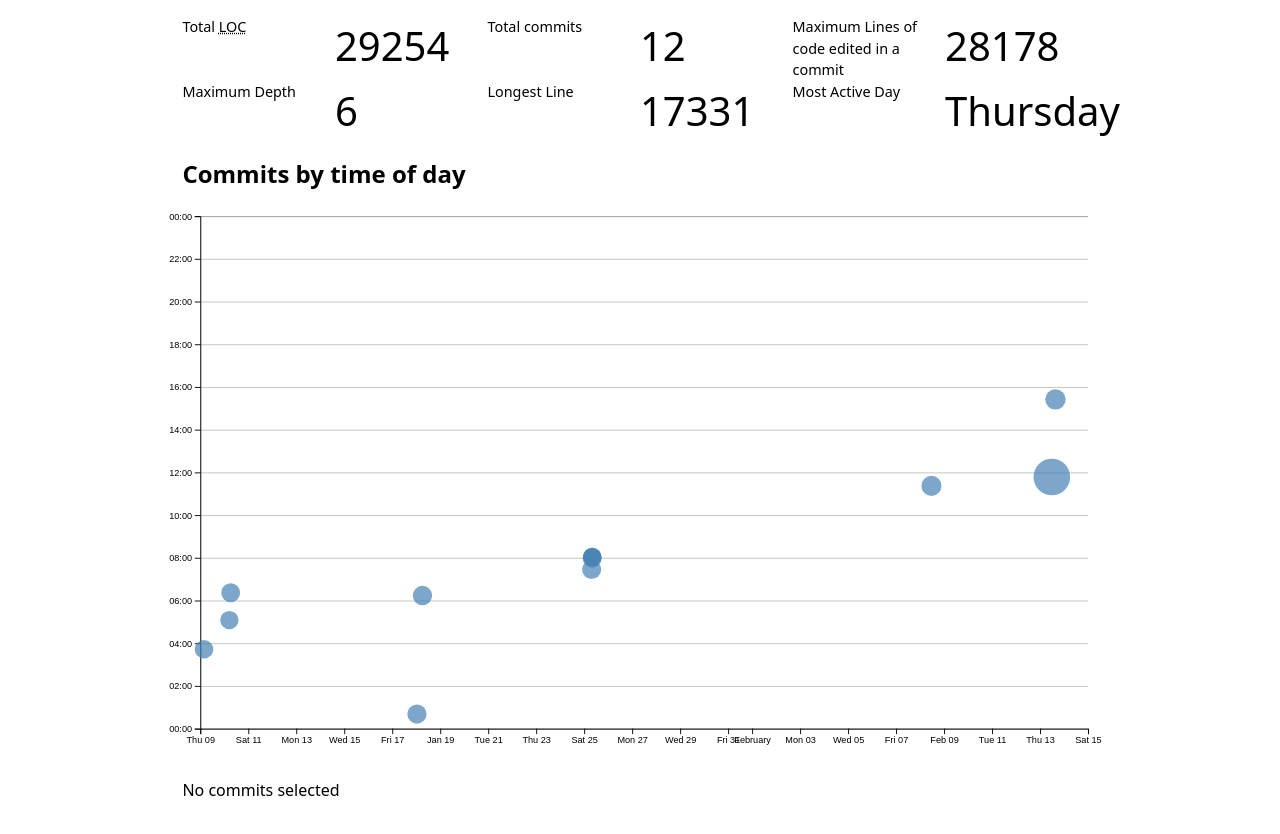
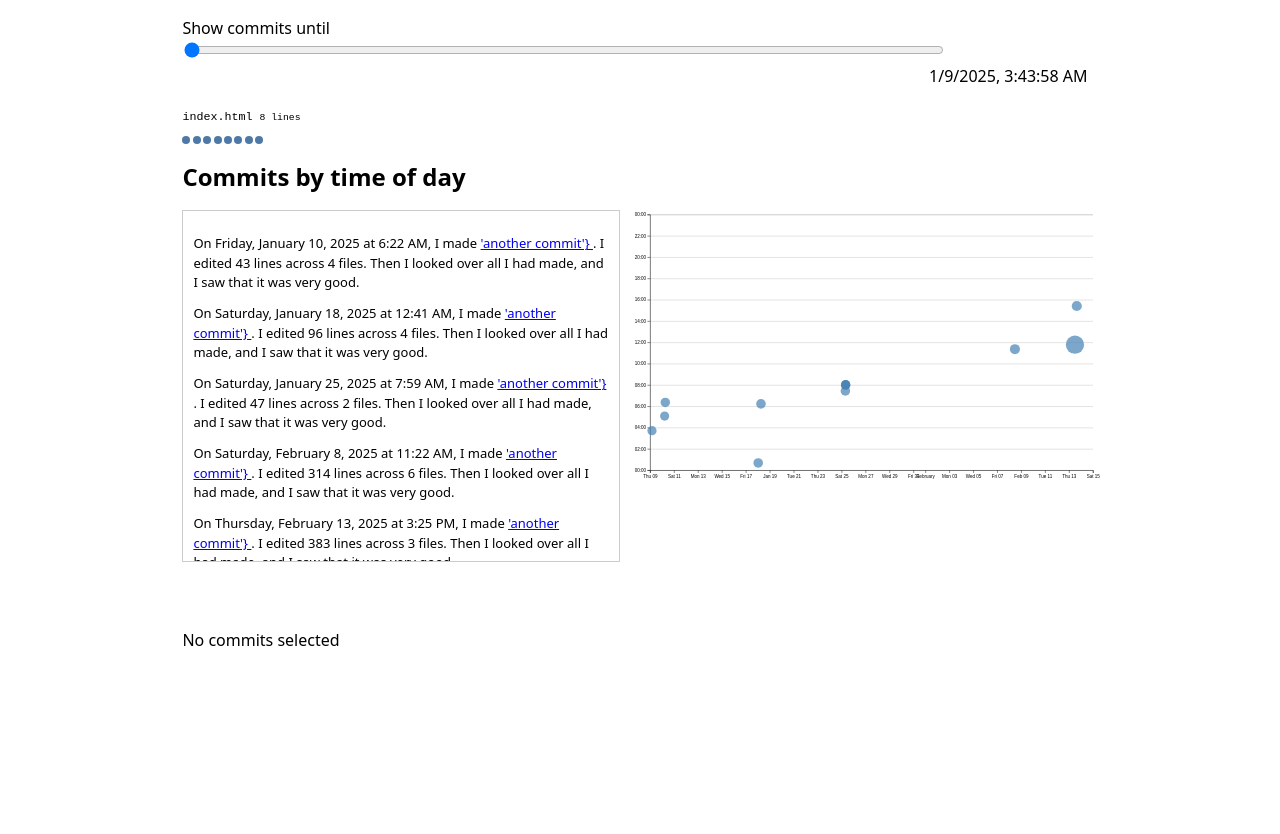
Before and after one commit to calwilee/portf, a website: page meta/index.html in a window 1280 px wide. Shown: the part 111-945 px from the top of the page. After the commit the page ends 800 px from the top, so only its background shows below. Drawn offline with nearby package versions, Linux system fonts and the light colour scheme.

Commit message:
finished lab8

```diff
--- a/meta/index.html
+++ b/meta/index.html
@@ -21,9 +21,43 @@
         <a href="../resume/resume.html" >Resume</a>
     </nav> -->
     <H1 class = 'title'>Meta</H1>
-    <div id="stats"></div>
+    <div id = 'bar'>
+
+        <label id = 'scroll'>
+            Show commits until
+            <input id="time-slider" type="range" min="0" max="100" value="-1" step="1">
+        </label>
+
+    </div>
+    <div style="width: 100%; display:flex;">
+        <time id ='selectedTime'>12:00 PM</time>
+
+
+    </div>
+    <dl class="files">
+  <!-- we want the following structure for each file-->
+  <div>
+    <dt>
+      <code>{file.name}</code>
+    </dt>
+    <dd><div class="line"></div></dd>
+  </div>
+  <div>
+    ...
+  </div>
+</dl>
+
+
+
     <h2>Commits by time of day</h2>
-    <div id="chart"></div>
+    <div id="scrollytelling">
+      <div id="scroll-container">
+          <div id="spacer"></div>
+          <div id="items-container"></div>
+      </div>
+      <!-- our old scatterplot div -->
+      <div id="chart"></div>
+  </div>
     <dl id="commit-tooltip", class="info tooltip">
         <dt>Commit</dt>
         <dd>
--- a/meta/main.js
+++ b/meta/main.js
@@ -1,32 +1,100 @@
+let selectedCommits = [];
+let commitProgress = 100; // percentage of time for the slider
+let filteredCommits = [];
 let data = [];
 let commits = [];
 const width = 1000;
 const height = 600;
 let xScale;
 let yScale;
+let commitMaxTime;
+let timeSlider;
+let timeScale;
+let itemsContainer;
+
+// Function to update the display of the selected time
+function updateTimeDisplay() {
+  console.log(timeSlider.value)
+  commitProgress = Number(timeSlider.value);
+  commitMaxTime = timeScale.invert(commitProgress);
+  selectedTime.textContent = commitMaxTime.toLocaleString();
+  filterCommitsByTime(commitMaxTime);
+  updateScatterplot(filteredCommits);
+  updateFileDetails(); // Update file details after time update
+}
+
+// Function to filter commits by time
+function filterCommitsByTime(commitMaxTime) {
+  filteredCommits = commits.filter((commit) => commit.datetime <= commitMaxTime);
+  console.log(filteredCommits)
+  updateFileDetails(); // Update file details whenever commits are filtered
+}
+
+// Function to update file details
+function updateFileDetails() {
+  // Extract lines and files from the filtered commits
+  let lines = filteredCommits.flatMap((d) => d.lines);
+  let files = d3
+    .groups(lines, (d) => d.file)
+    .map(([name, lines]) => {
+      return { name, lines };
+    });
+  files = d3.sort(files, (d) => -d.lines.length);
+
+
+  // Clear previous file details
+  d3.select('.files').selectAll('div').remove();
+
+  // Create new file details
+  let filesContainer = d3.select('.files').selectAll('div').data(files).enter().append('div');
+
+  // Append file names and line count
+  filesContainer.append('dt')
+    .append('code')
+    .html(d => `${d.name} <small>${d.lines.length} lines</small>`); // File name with line count
+  let fileTypeColors = d3.scaleOrdinal(d3.schemeTableau10);
+
+  // Append lines as individual divs inside the dd
+  filesContainer.append('dd')
+      .selectAll('div')
+      .data(d => d.lines)
+      .enter()
+      .append('div')
+      .attr('class', 'line')
+      .style('background', d => fileTypeColors(d.type)); // Each line as a dot
+}
 
 async function loadData() {
   data = await d3.csv('loc.csv', (row) => ({
     ...row,
-      line: Number(row.line), // or just +row.line
+    line: Number(row.line),
     depth: Number(row.depth),
     length: Number(row.length),
     date: new Date(row.date + 'T00:00' + row.timezone),
     datetime: new Date(row.datetime),
   }));
-    displayStats()
+  processCommits();
+  displayStats();
 }
 
 document.addEventListener('DOMContentLoaded', async () => {
+  timeSlider = document.getElementById('time-slider');
+  console.log(timeSlider.value);
+
   await loadData();
-  createScatterplot();
+  timeScale = d3.scaleTime([d3.min(commits, (d) => d.datetime), d3.max(commits, (d) => d.datetime)], [0, 100]);
+  timeSlider.addEventListener('input', updateTimeDisplay);
+
+  updateTimeDisplay(); // Update the time display after data is loaded
+
+  updateScatterplot(commits); // Call with all commits on page load
   updateTooltipVisibility(false);
   brushSelector();
+  lodeall();
+  setupscrollthing();
 });
 
-
-
-
+// Create commit objects from raw data
 function processCommits() {
   commits = d3
     .groups(data, (d) => d.commit)
@@ -49,30 +117,25 @@ function processCommits() {
         value: lines,
         writable: false,
         enumerable: true,
-            configurable: false
-          // What other options do we need to set?
-          // Hint: look up configurable, writable, and enumerable
+        configurable: false,
       });
 
       return ret;
     });
 }
+
+// Display stats (total commits, max lines, etc.)
 function displayStats() {
-    // Process commits first
   processCommits();
 
-    // Create the dl element
   const dl = d3.select('#stats').append('dl').attr('class', 'stats');
 
-    // Add total LOC
   dl.append('dt').html('Total <abbr title="Lines of code">LOC</abbr>');
   dl.append('dd').text(data.length);
 
-    // Add total commits
   dl.append('dt').text('Total commits');
   dl.append('dd').text(commits.length);
 
-    // Add more stats as needed...
   dl.append('dt').text('Maximum Lines of code edited in a commit');
   dl.append('dd').text(d3.max(commits, (c) => c.totalLines));
 
@@ -82,33 +145,21 @@ function displayStats() {
   dl.append('dt').text('Longest Line');
   dl.append('dd').text(d3.max(data, (d) => d.length));
 
-
-    let daycount =  d3.rollup(data, (d) => d.length, (d) => d.date.toLocaleDateString('en-US', { weekday: 'long' }));
-    daycount =  Array.from(daycount);
+  let daycount = d3.rollup(data, (d) => d.length, (d) => d.date.toLocaleDateString('en-US', { weekday: 'long' }));
+  daycount = Array.from(daycount);
   dl.append('dt').text('Most Active Day');
   dl.append('dd').text(daycount[0][0]);
 }
 
-function createScatterplot(){
-    const margin = { top: 10, right: 10, bottom: 30, left: 20 };
+// Create scatterplot function
+function updateScatterplot(filteredCommits) {
+  d3.select('svg').remove(); // first clear the svg
+  const svg = d3.select('#chart').append('svg').attr('viewBox', `0 0 ${width} ${height}`).style('overflow', 'visible');
 
-    const svg = d3
-    .select('#chart')
-    .append('svg')
-    .attr('viewBox', `0 0 ${width} ${height}`)
-    .style('overflow', 'visible');
-
-
-    xScale = d3
-    .scaleTime()
-    .domain(d3.extent(commits, (d) => d.datetime))
-    .range([0, width])
-    .nice();
-
+  xScale = d3.scaleTime().domain(d3.extent(filteredCommits, (d) => d.datetime)).range([0, width]).nice();
   yScale = d3.scaleLinear().domain([0, 24]).range([height, 0]);
 
-
-
+  const margin = { top: 10, right: 10, bottom: 30, left: 20 };
   const usableArea = {
     top: margin.top,
     right: width - margin.right,
@@ -117,91 +168,58 @@ function createScatterplot(){
     width: width - margin.left - margin.right,
     height: height - margin.top - margin.bottom,
   };
-    const sortedCommits = d3.sort(commits, (d) => -d.totalLines);
+  const sortedCommits = d3.sort(filteredCommits, (d) => -d.totalLines);
+  const [minLines, maxLines] = d3.extent(sortedCommits, (d) => d.totalLines);
+  const rScale = d3.scaleSqrt().domain([minLines, maxLines]).range([10, 20]);
 
-    const [minLines, maxLines] = d3.extent(sortedCommits, (d) => d.totalLines);
-    const rScale = d3.scaleSqrt().domain([minLines, maxLines]).range([10, 20]); // adjust these values based on your experimentation
-
-
-
-    // Update scales with new ranges
   xScale.range([usableArea.left, usableArea.right]);
   yScale.range([usableArea.bottom, usableArea.top]);
 
   const dots = svg.append('g').attr('class', 'dots');
 
-    dots
-    .selectAll('circle').data(sortedCommits).join('circle')
+  dots.selectAll('circle').remove();
+  dots.selectAll('circle')
     .data(sortedCommits)
     .join('circle')
     .attr('cx', (d) => xScale(d.datetime))
     .attr('cy', (d) => yScale(d.hourFrac))
     .attr('r', (d) => rScale(d.totalLines))
-    .style('fill-opacity', 0.7) // Add transparency for overlapping dots
+    .style('fill-opacity', 0.7)
     .attr('fill', 'steelblue')
     .on('mouseenter', (event, d) => {
-        d3.select(event.currentTarget).style("fill-opacity", 1);
+      d3.select(event.currentTarget).style('fill-opacity', 1);
       updateTooltipContent(d);
       updateTooltipVisibility(true);
       updateTooltipPosition(event);
-
     })
     .on('mouseleave', () => {
-        d3.select(event.currentTarget).style('fill-opacity', 0.7); // Restore transparency
+      d3.select(event.currentTarget).style('fill-opacity', 0.7);
       updateTooltipVisibility(false);
     })
-    .on("mousemove", (event) => {
+    .on('mousemove', (event) => {
       updateTooltipPosition(event);
     });
 
-    const gridlines = svg
-    .append('g')
-    .attr('class', 'gridlines')
-    .attr('transform', `translate(${usableArea.left}, 0)`)
-    .style('stroke', 'lightgray')
-    .style('stroke-width', 0.5)
-    .style('opacity', 0.5);
-
+  const gridlines = svg.append('g').attr('class', 'gridlines').attr('transform', `translate(${usableArea.left}, 0)`).style('stroke', 'lightgray').style('stroke-width', 0.5).style('opacity', 0.5);
   gridlines.call(d3.axisLeft(yScale).tickFormat('').tickSize(-usableArea.width));
 
+  const xAxis = d3.axisBottom(xScale);
+  const yAxis = d3.axisLeft(yScale).tickFormat((d) => String(d % 24).padStart(2, '0') + ':00');
 
-
-
-
-    const xAxis = d3.axisBottom(xScale);
-    const yAxis = d3
-    .axisLeft(yScale)
-    .tickFormat((d) => String(d % 24).padStart(2, '0') + ':00');
-
-
-    // Add X axis
-    svg
-    .append('g')
-    .attr('transform', `translate(0, ${usableArea.bottom})`)
-    .call(xAxis);
-
-    // Add Y axis
-    svg
-    .append('g')
-    .attr('transform', `translate(${usableArea.left}, 0)`)
-    .call(yAxis);
-
-
-
+  svg.append('g').attr('transform', `translate(0, ${usableArea.bottom})`).call(xAxis);
+  svg.append('g').attr('transform', `translate(${usableArea.left}, 0)`).call(yAxis);
 }
 
+// Tooltip functionality
 function updateTooltipContent(commit) {
   const link = document.getElementById('commit-link');
   const date = document.getElementById('commit-date');
-    if (Object.keys(commit).length === 0){
+  if (Object.keys(commit).length === 0) {
     link.href = '';
     link.textContent = '';
     date.textContent = '';
-
     return;
-
   }
-
 
   link.href = commit.url;
   link.textContent = commit.id;
@@ -221,81 +239,53 @@ function updateTooltipPosition(event) {
   tooltip.style.top = `${event.clientY}px`;
 }
 
-
-
-//Brushing
-let brushSelection = null;
-
+// Brushing functionality
 function brushSelector() {
   const svg = document.querySelector('svg');
   d3.select(svg).call(d3.brush().on('start brush end', brushed));
-
   d3.select(svg).selectAll('.dots, .overlay ~ *').raise();
-
 }
 
 function brushed(event) {
-    brushSelection = event.selection;
-    console.log(event);
+  selectedCommits = !event.selection
+    ? []
+    : commits.filter((commit) => {
+        let min = { x: event.selection[0][0], y: event.selection[0][1] };
+        let max = { x: event.selection[1][0], y: event.selection[1][1] };
+        let x = xScale(commit.datetime);
+        let y = yScale(commit.hourFrac);
+
+        return x >= min.x && x <= max.x && y >= min.y && y <= max.y;
+      });
   updateSelection();
   updateSelectionCount();
   updateLanguageBreakdown();
-
-
 }
 
 function isCommitSelected(commit) {
-    if (!brushSelection) {
-      return false;
-    }
-    const min = { x: brushSelection[0][0], y: brushSelection[0][1] };
-    const max = { x: brushSelection[1][0], y: brushSelection[1][1] };
-    const x = xScale(commit.date);
-    const y = yScale(commit.hourFrac);
-    return x >= min.x && x <= max.x && y >= min.y && y <= max.y;
-
+  return selectedCommits.includes(commit);
 }
 
 function updateSelection() {
-    // Update visual state of dots based on selection
   d3.selectAll('circle').classed('selected', (d) => isCommitSelected(d));
 }
+
 function updateSelectionCount() {
-    const selectedCommits = brushSelection
-      ? commits.filter(isCommitSelected)
-      : [];
-
   const countElement = document.getElementById('selection-count');
-    countElement.textContent = `${
-      selectedCommits.length || 'No'
-    } commits selected`;
-
-    return selectedCommits;
+  countElement.textContent = `${selectedCommits.length || 'No'} commits selected`;
 }
 
 function updateLanguageBreakdown() {
-    const selectedCommits = brushSelection
-      ? commits.filter(isCommitSelected)
-      : [];
   const container = document.getElementById('language-breakdown');
-
   if (selectedCommits.length === 0) {
     container.innerHTML = '';
     return;
   }
-    const requiredCommits = selectedCommits.length ? selectedCommits : commits;
-    const lines = requiredCommits.flatMap((d) => d.lines);
+  const lines = selectedCommits.flatMap((d) => d.lines);
 
-    // Use d3.rollup to count lines per language
-    const breakdown = d3.rollup(
-      lines,
-      (v) => v.length,
-      (d) => d.type
-    );
+  const breakdown = d3.rollup(lines, (v) => v.length, (d) => d.type);
 
-    // Update DOM with breakdown
   container.innerHTML = '';
-
   for (const [language, count] of breakdown) {
     const proportion = count / lines.length;
     const formatted = d3.format('.1~%')(proportion);
@@ -305,6 +295,63 @@ function updateLanguageBreakdown() {
       <dd>${count} lines (${formatted})</dd>
     `;
   }
+}
 
-    return breakdown;
+
+let NUM_ITEMS = 10; // Set based on your commit history
+let ITEM_HEIGHT = 50; // You can adjust this
+let VISIBLE_COUNT = 5; // Adjust as needed
+let totalHeight = (NUM_ITEMS - 1) * ITEM_HEIGHT;
+const scrollContainer = d3.select('scroll-container');
+const spacer = d3.select('spacer');
+spacer.style('height', `${totalHeight}px`);
+scrollContainer.on('scroll', () => {
+  const scrollTop = scrollContainer.property('scrollTop');
+  let startIndex = Math.floor(scrollTop / ITEM_HEIGHT);
+  startIndex = Math.max(0, Math.min(startIndex, commits.length - VISIBLE_COUNT));
+  renderItems(startIndex);
+});
+
+
+function lodeall(){
+  itemsContainer = d3.select('#items-container');
+
+  itemsContainer.selectAll('div').remove();
+
+
+  // Re-bind commit data to the container
+  itemsContainer.selectAll('div')
+    .data(commits)
+    .enter()
+    .append('div')
+    .attr('class', 'item')
+    .html((d) => {
+      // Create narrative for each commit
+      return `
+        <p>
+          On ${d.datetime.toLocaleString("en", { dateStyle: "full", timeStyle: "short" })}, I made
+          <a href="${d.url}" target="_blank">
+          'another commit'}
+          </a>. I edited ${d.totalLines} lines across ${d3.rollups(d.lines, D => D.length, d => d.file).length} files.
+          Then I looked over all I had made, and I saw that it was very good.
+        </p>
+      `;
+    })
+    .style('font-size', '13px')
+
 }
+
+
+function setupscrollthing() {
+  const scrollContainer = d3.select('#scroll-container');
+  scrollContainer.on('scroll', () => {
+    ss = scrollContainer.node()
+    const scrollTop = scrollContainer.property('scrollTop');
+    const scrollLen = scrollContainer.property('scrollHeight') - scrollContainer.property('clientHeight');
+    console.log(scrollTop,scrollLen);
+    filteredCommits = scrollTop / scrollLen;
+    let cutto = Math.floor(filteredCommits * (commits.length));
+    updateScatterplot(commits.slice(0, cutto));
+  });
+
+}
--- a/style.css
+++ b/style.css
@@ -125,10 +125,7 @@ dt {
   font-size: 0.9em;
 }
 
-dd {
-  font-size: 2.5em;
-  margin: 0;
-}
+
 #projects-pie-plot {
   max-width: 20em;
   margin-block: 2em;
@@ -246,8 +243,13 @@ dl.info dd {
 
 circle {
   transition: 200ms;
+
   transform-origin: center;
   transform-box: fill-box;
+  @starting-style {
+    r: 0;
+  }
+
 }
 
 dl.info[hidden]:not(:hover) {
@@ -262,3 +264,94 @@ circle:hover {
 circle.selected {
   fill: #ff6b6b;
 }
+#bar{
+  display: flex;
+  flex: 1;
+  align-items: baseline
+
+}
+#time-slider{
+  width:calc(100% - 21ch);
+}
+#scroll{
+  width: 100%;
+}
+#selectedTime{
+  margin-left: auto;
+  margin-right: 10px;
+}
+
+.files > div {
+  grid-column: 1 / 2;
+  display: grid;
+  grid-template-columns: subgrid;
+}
+
+.files dt {
+  grid-column: 1;
+}
+
+.files dd {
+  grid-column: 2;
+  font-size: 4;
+}
+.line {
+  display: flex;
+  width: 0.5em;
+  aspect-ratio: 1;
+  border-radius: 50%;
+}
+dd {
+  grid-column: 2;
+  display: flex;
+  flex-wrap: wrap;
+  align-items: start;
+  align-content: start;
+  gap: 0.15em;
+  padding-top: 0.6em;
+  margin-left: 0;
+}
+
+
+#scrollytelling {
+  grid-column: 1 / -1;
+  display: grid;
+  grid-template-columns: subgrid;
+}
+
+/* feel free to play with this to make your scrolly more seemless with your plot */
+#scroll-container {
+  grid-column: 1;
+  position: relative;
+  width: 95%;
+  height: 350px;
+  overflow-y: scroll;
+  border: 1px solid #ccc;
+  margin-bottom: 50px;
+}
+
+#chart {
+  grid-column: 2;
+}
+
+#spacer {
+  position: absolute;
+  top: 0;
+  left: 0;
+  width: 100%;
+  background: none; /* transparent */
+  pointer-events: none;
+}
+
+#items-container {
+  position: absolute;
+  top: 0;
+  left: 0;
+  width: 100%;
+}
+
+.item {
+  height: 70px;
+  padding: 10px;
+  box-sizing: border-box;
+}
```
Also changed, not shown: 1 other file. Lines whose indentation alone changed are shown as unchanged.
